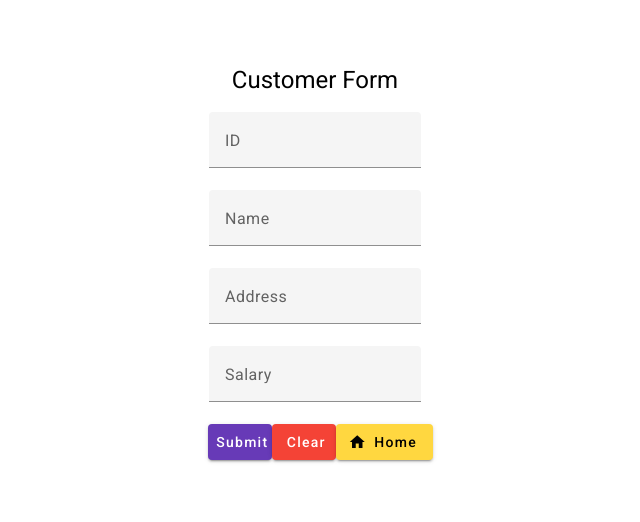
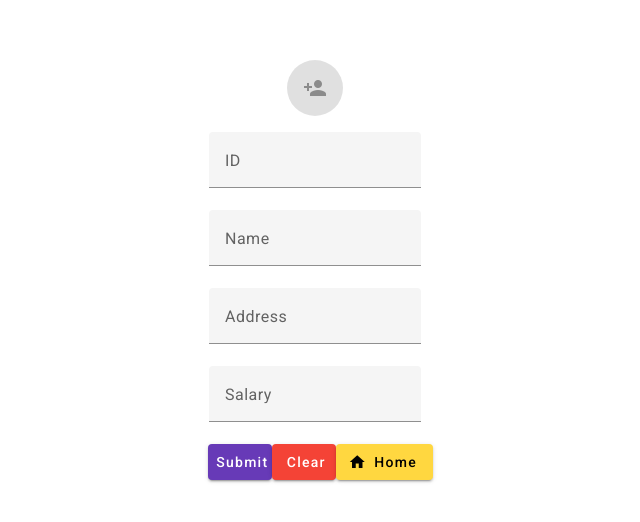
Before and after one commit to Hypertext-Assassin-RSS/Angular-POS, an Angular app: page /customer in a window 1280 px wide. Shown: the part 138-660 px from the top of the page, without its empty margins (325-965 px from the left). Built offline with nearby package versions, Linux system fonts and the light colour scheme.

Commit message:
change data binding methods

```diff
--- a/src/app/app.module.ts
+++ b/src/app/app.module.ts
@@ -6,7 +6,7 @@ import { BrowserAnimationsModule } from '@angular/platform-browser/animations';
 import { InputComponent } from './page/input/input.component';
 import {MatInputModule} from "@angular/material/input";
 import {MatButtonModule} from "@angular/material/button";
-import {FormsModule} from "@angular/forms";
+import {FormsModule, ReactiveFormsModule} from "@angular/forms";
 import { HomeScreenComponent } from './page/home-screen/home-screen.component';
 import {RouterOutlet} from "@angular/router";
 import {MatIconModule} from "@angular/material/icon";
@@ -27,7 +27,8 @@ import {AppRoutingModule, routingComponent} from './app-routing.module';
     FormsModule,
     RouterOutlet,
     MatIconModule,
-    AppRoutingModule
+    AppRoutingModule,
+    ReactiveFormsModule
   ],
   providers: [],
   bootstrap: [AppComponent]
--- a/src/app/page/input/input.component.html
+++ b/src/app/page/input/input.component.html
@@ -1,46 +1,36 @@
 
 <div class="main">
-  <h1>Customer Form</h1>
-  <form class="example-form">
-    <mat-form-field class="example-full-width">
-      <mat-label>ID</mat-label>
-      <input matInput  type="text" id="userId" name="userId" #userId>
-    </mat-form-field>
-  </form>
 
-<!--  <h1>{{userId.value}}</h1>-->
+  <div style="margin: 1rem">
+    <!--  <h1>Customer Form</h1>-->
+    <button mat-fab color="primary" disabled>
+      <mat-icon>person_add</mat-icon>
+    </button>
+  </div>
 
-  <div class="input-container">
-    <form class="example-form">
-      <mat-form-field class="example-full-width">
+    <form [formGroup]="customerForm">
+      <div class="input-container">
+      <mat-form-field>
+        <mat-label>ID</mat-label>
+        <input matInput  type="text" id="userId" name="userId" formControlName="customerId">
+      </mat-form-field>
+      <mat-form-field >
         <mat-label>Name</mat-label>
-        <input matInput  type="text" id="userName" name="userName" #userName>
+        <input matInput  type="text" id="userName" name="userName" formControlName="customerName">
       </mat-form-field>
+      <mat-form-field >
+        <mat-label>Address</mat-label>
+        <input matInput  type="text" id="userAddress" name="userAddress" formControlName="customerAddress">
+      </mat-form-field>
+      <mat-form-field >
+        <mat-label>Salary</mat-label>
+        <input matInput  type="text" id="userSalary" name="userSalary" formControlName="customerSalary">
+      </mat-form-field>
+  </div>
     </form>
 
-<!--    <h1>{{userName.value}}</h1>-->
-
-    <form class="example-form">
-      <mat-form-field class="example-full-width">
-        <mat-label>Address</mat-label>
-        <input matInput  type="text" id="userAddress" name="userAddress" #userAddress>
-      </mat-form-field>
-    </form>
-
-<!--    <h1>{{userAddress.value}}</h1>-->
-
-    <form class="example-form">
-      <mat-form-field class="example-full-width">
-        <mat-label>Salary</mat-label>
-        <input matInput  type="text" id="userSalary" name="userSalary" #userSalary>
-      </mat-form-field>
-    </form>
-
-<!--    <h1>{{userSalary.value}}</h1>-->
-
-  </div>
   <div class="button-container">
-    <button mat-raised-button color="primary" (click)="submit(userId.value,userName.value,userAddress.value,userSalary.value)">Submit
+    <button mat-raised-button color="primary" (click)="submit()">Submit
       <mat-icon>send_and_archive</mat-icon>
     </button>
     <button mat-raised-button color="warn">
--- a/src/app/page/input/input.component.ts
+++ b/src/app/page/input/input.component.ts
@@ -1,4 +1,5 @@
 import { Component } from '@angular/core';
+import {FormControl, FormGroup} from "@angular/forms";
 
 @Component({
   selector: 'app-input',
@@ -6,19 +7,16 @@ import { Component } from '@angular/core';
   styleUrls: ['./input.component.css']
 })
 export class InputComponent {
-  userId :string = ''
-  userName:string = ''
-  userAddress:string = ''
-  userSalary:string = ''
 
-  submit(userId:string , userName:string , userAddress:string ,userSalary:string) {
-    let customerObject = {
-      id:userId,
-      name:userName,
-      address:userAddress,
-      salary:userSalary
-    }
+  customerForm = new FormGroup({
+    customerId : new FormControl(''),
+    customerName : new  FormControl(''),
+    customerAddress : new FormControl(''),
+    customerSalary : new FormControl(''),
+  })
 
-    console.log(customerObject)
+
+  submit() {
+    console.log(this.customerForm.value)
   }
 }
```
